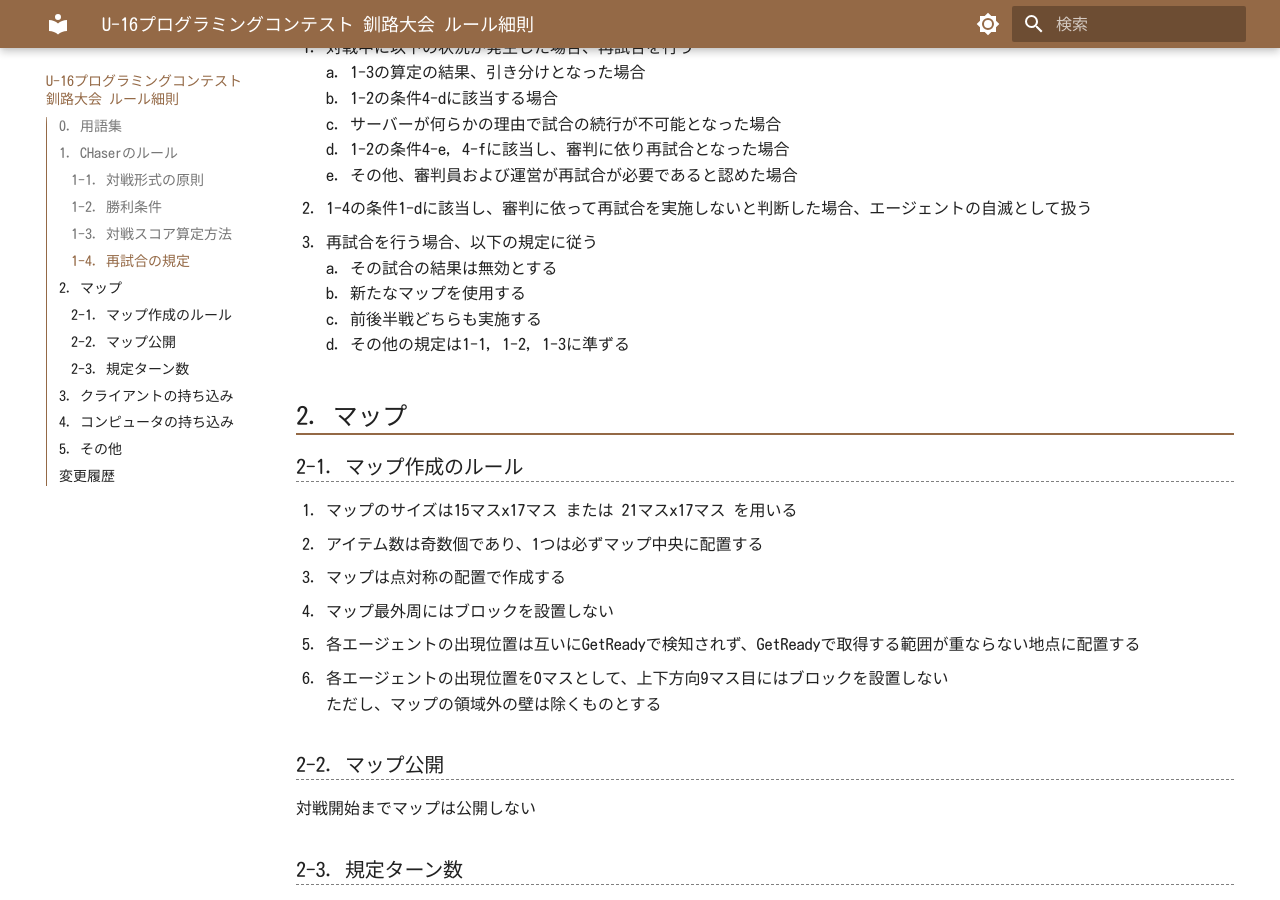
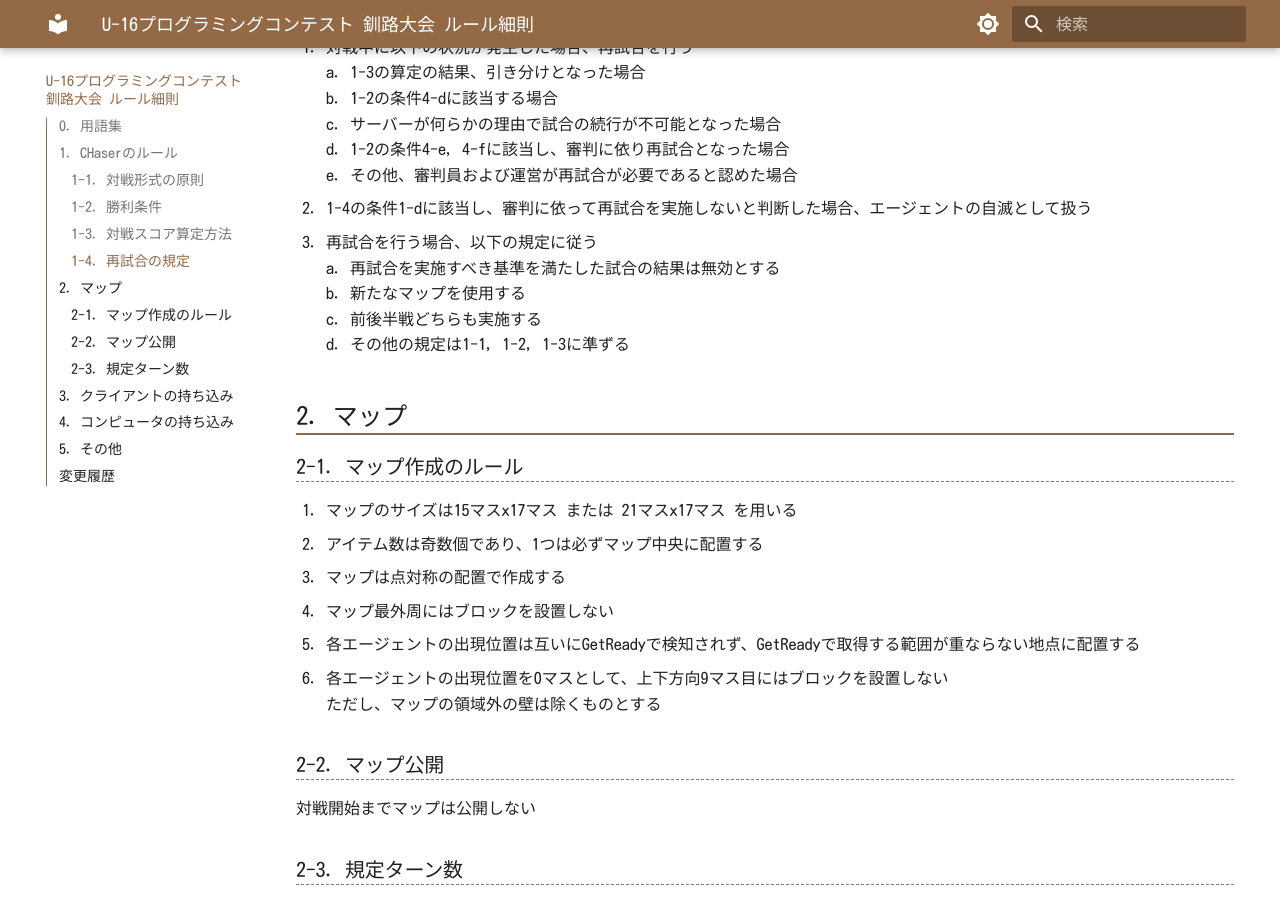
Before and after one commit to KPC-U16/CHaserRuleGuide-Pub, an MkDocs documentation site: the page built from docs/index.md, in a window 1280 px wide and 900 px high, scrolled down 1692 px. Built offline with MkDocs 1.6.1 and Material for MkDocs 9.7.7, drawn with Linux system fonts in a browser that asks for light colours.

Commit message:
「その試合」⇒「再試合を実施すべき基準を満たした試合」

```diff
--- a/docs/index.md
+++ b/docs/index.md
@@ -53,7 +53,7 @@
     e. その他、審判員および運営が再試合が必要であると認めた場合
 2. 1-4の条件1-dに該当し、審判に依って再試合を実施しないと判断した場合、エージェントの自滅として扱う
 3. 再試合を行う場合、以下の規定に従う
-    a. その試合の結果は無効とする
+    a. 再試合を実施すべき基準を満たした試合の結果は無効とする
     b. 新たなマップを使用する
     c. 前後半戦どちらも実施する
     d. その他の規定は1-1, 1-2, 1-3に準ずる
```
